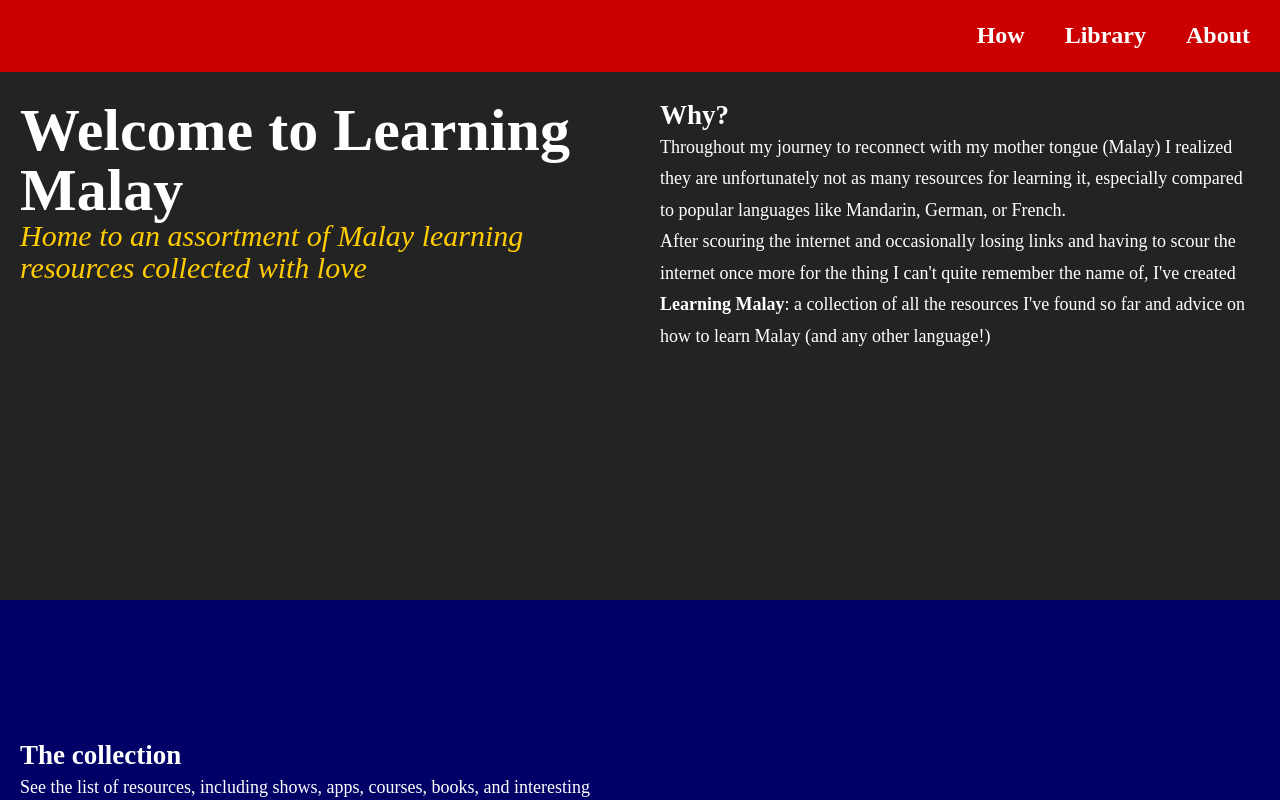
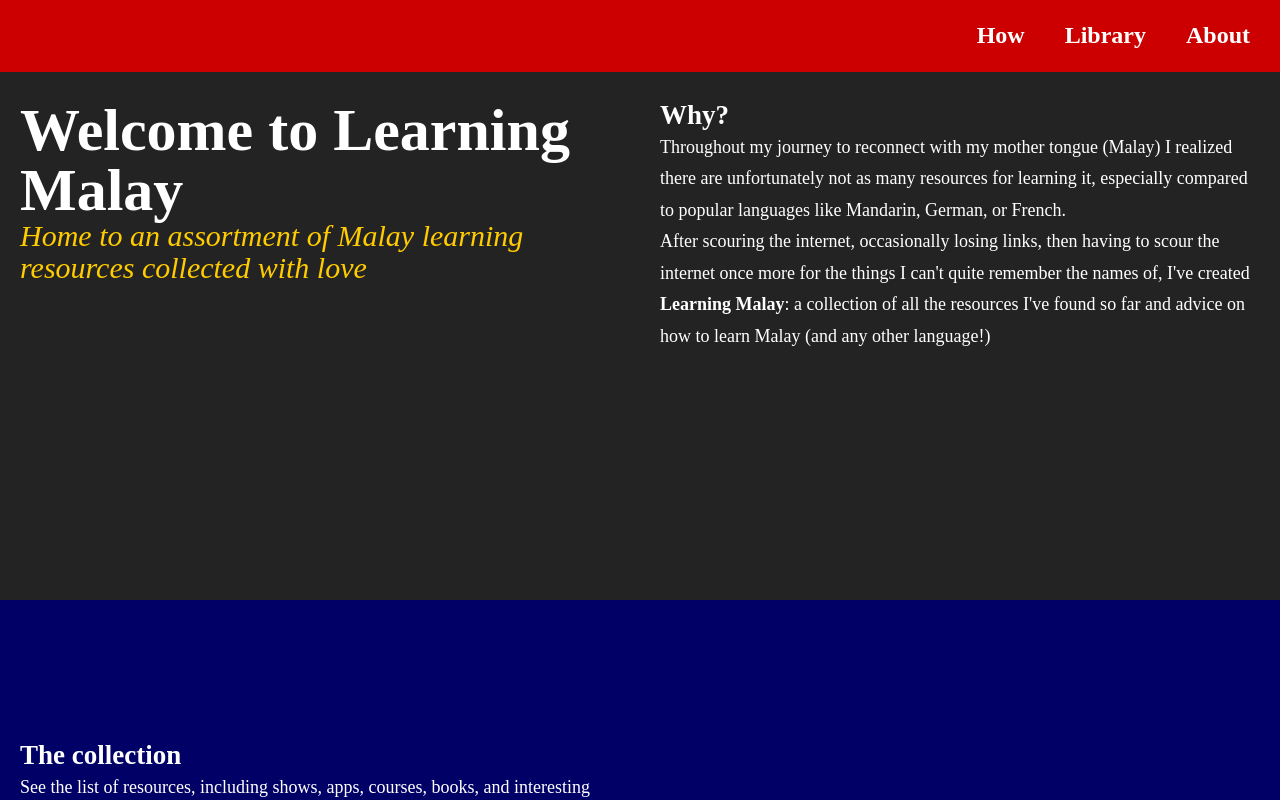
Before and after one commit to warramma/learningmalay, a plain HTML site: page index.html in a window 1280 px wide. Shown: the top 800 px of the page. Drawn offline with Linux system fonts and the light colour scheme.

Commit message:
Fix typos index.html

```diff
--- a/index.html
+++ b/index.html
@@ -22,9 +22,9 @@
         </div>
         <div class="home-about">
             <h2>Why?</h2>
-            <p>Throughout my journey to reconnect with my mother tongue (Malay) I realized they are unfortunately not as many resources for learning it, especially compared to popular languages like Mandarin, German, or French.</p>
+            <p>Throughout my journey to reconnect with my mother tongue (Malay) I realized there are unfortunately not as many resources for learning it, especially compared to popular languages like Mandarin, German, or French.</p>
             <p>
-            After scouring the internet and occasionally losing links and having to scour the internet once more for the thing I can't quite remember the name of, I've created <strong>Learning Malay</strong>: a collection of all the resources I've found so far and advice on how to learn Malay (and any other language!) </p>
+            After scouring the internet, occasionally losing links, then having to scour the internet once more for the things I can't quite remember the names of, I've created <strong>Learning Malay</strong>: a collection of all the resources I've found so far and advice on how to learn Malay (and any other language!) </p>
         </div>
         <div class="home-library">
             <h2>The collection</h2>
```
